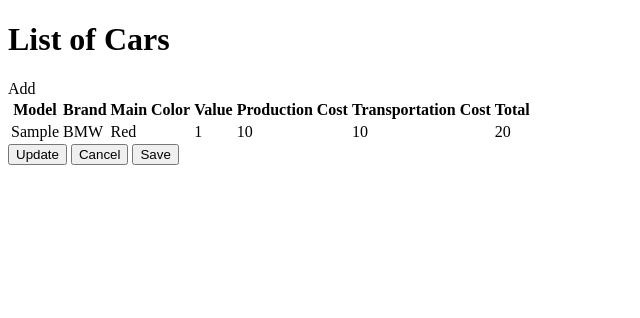
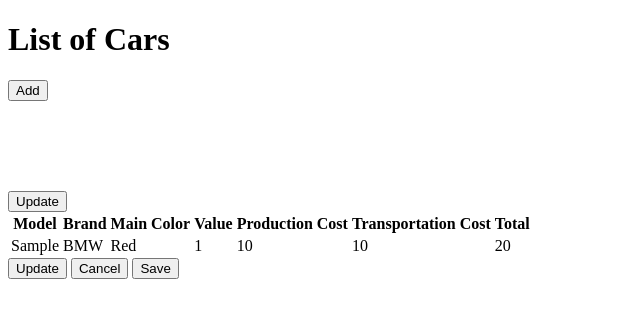
Before and after one commit to vitortamberlini/foxbox-project, a Django app: page / in a window 1280 px wide. Shown: the top 318 px of the page, without its empty margins (0-640 px from the left). Run offline with Django 4.2, Linux system fonts and the light colour scheme; tables that the repository leaves empty hold one stand-in row (values such as "Sample post").

Commit message:
Simplify/fix HTML page

```diff
--- a/templates/cars/car_list.html
+++ b/templates/cars/car_list.html
@@ -2,14 +2,22 @@
 <html lang="en">
 {% load static %}
 <head>
+    <meta charset="UTF-8">
     <title>List of Cars</title>
 </head>
 <body>
-    <div class="container mt-4">
-        <h1 class="text-center">List of Cars</h1>
-        <a class="btn btn-primary mb-3">Add</a>
+<div>
+    <h1>List of Cars</h1>
+    <button>Add</button>
+    <br>
+    <br>
+    <br>
+    <br>
+    <br>
+    <br>
+    <button>Update</button>
 
-        <table id="car-table" class="table table-bordered">
+    <table>
         <thead>
         <tr>
             <th>Model</th>
@@ -23,7 +31,7 @@
         </thead>
         <tbody>
         {% for car in cars %}
-                <tr data-car-id="{{ car.pk }}">
+            <tr data-car-id="{{ car.id }}">
                 <td>{{ car.model }}</td>
                 <td>{{ car.get_brand_display }}</td>
                 <td>{{ car.get_main_color_display }}</td>
@@ -35,7 +43,9 @@
         {% endfor %}
         </tbody>
     </table>
-        <button class="btn btn-sm btn-primary update-btn">Update</button>
-        <button class="btn btn-sm btn-danger cancel-btn">Cancel</button>
-        <button class="btn btn-sm btn-success save-btn">Save</button>
+    <button>Update</button>
+    <button>Cancel</button>
+    <button>Save</button>
 </div>
+</body>
+</html>
```
Lines whose indentation alone changed are shown as unchanged.
